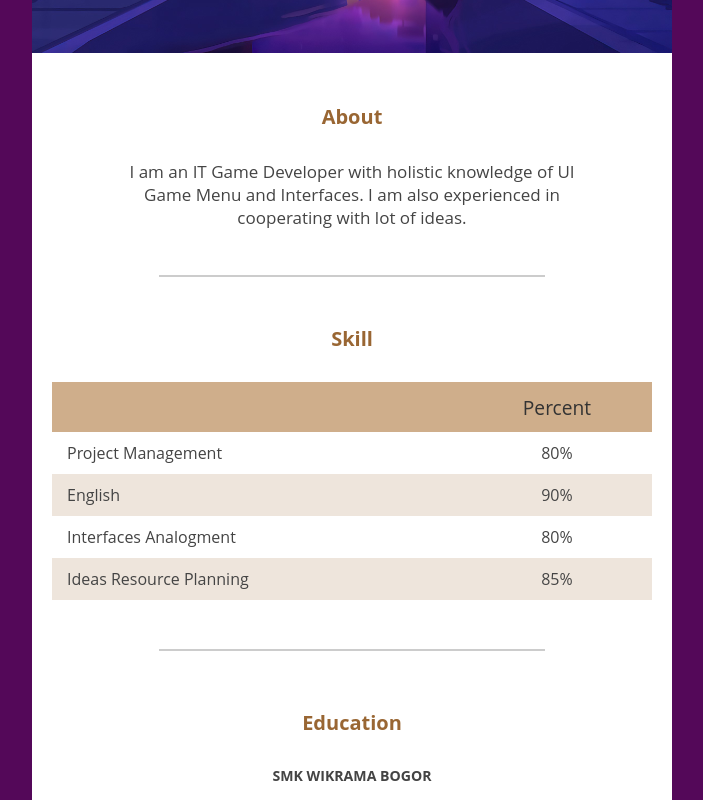
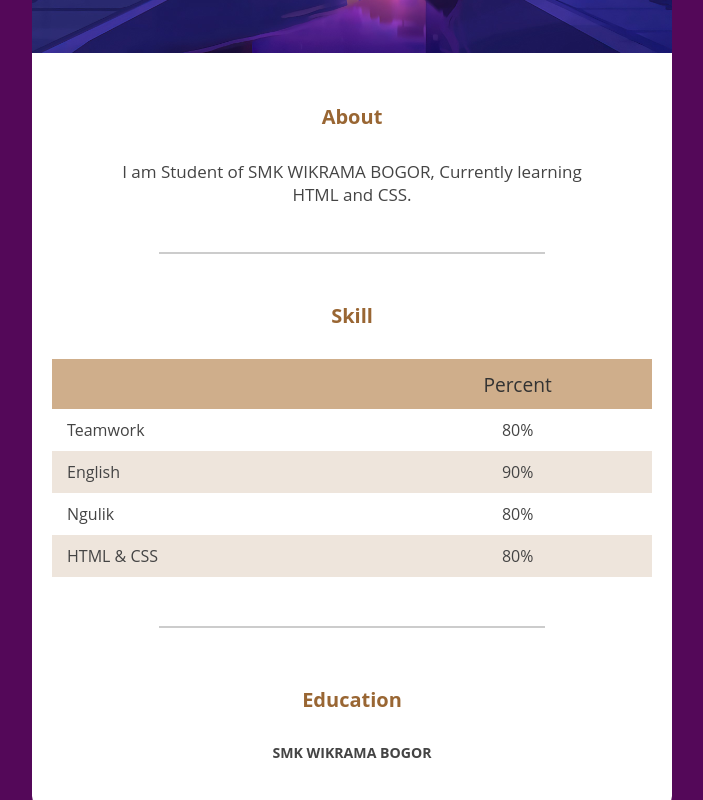
Before and after one commit to MohammadRiyanDZ/Personalweb, a plain HTML site: page index.html in a window 1280 px wide. Shown: the part 646-1446 px from the top of the page, without its empty margins (288-991 px from the left). Drawn offline with Linux system fonts and the light colour scheme.

Commit message:
Update index.html

```diff
--- a/index.html
+++ b/index.html
@@ -31,8 +31,7 @@
 <!-- Deskripsi Singkat -->
 <section class="section section-small">
 <h2 class="section-header">About</h2>
-<p>I am an IT Game Developer with holistic knowledge of UI Game Menu and Interfaces.
-I am also experienced in cooperating with lot of ideas.</p>
+<p>I am Student of SMK WIKRAMA BOGOR, Currently learning HTML and CSS.</p>
 </section>
 <hr>
 <!-- Table -->
@@ -45,7 +44,7 @@ I am also experienced in cooperating with lot of ideas.</p>
 <th>Percent</th>
 </tr>
 <tr>
-<td class="text-left">Project Management</td>
+<td class="text-left">Teamwork</td>
 <td>80%</td>
 </tr>
 <tr>
@@ -53,12 +52,12 @@ I am also experienced in cooperating with lot of ideas.</p>
 <td>90%</td>
 </tr>
 <tr>
-<td class="text-left">Interfaces Analogment</td>
+<td class="text-left">Ngulik</td>
 <td>80%</td>
 </tr>
 <tr>
-<td class="text-left">Ideas Resource Planning</td>
-<td>85%</td>
+<td class="text-left">HTML & CSS</td>
+<td>80%</td>
 </tr>
 </table>
 </div>
```
